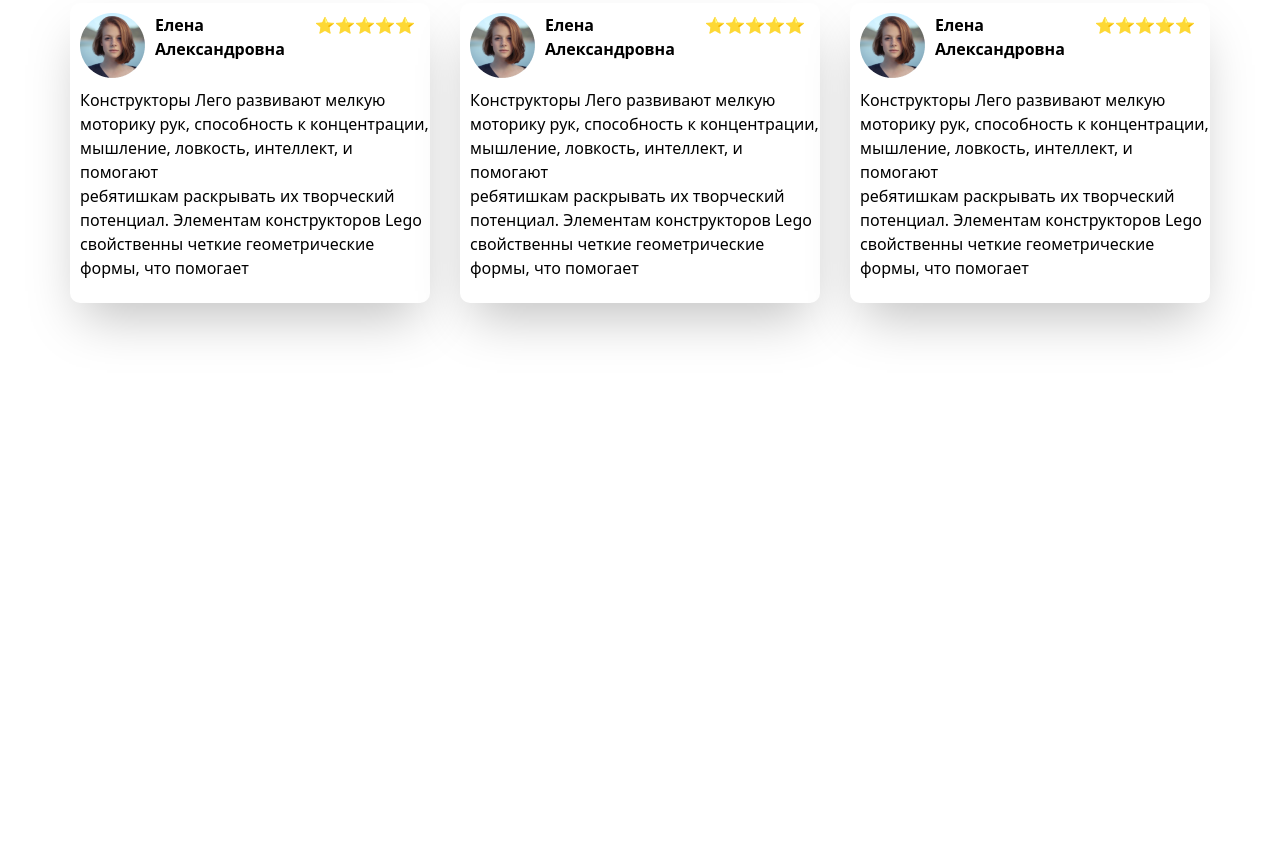
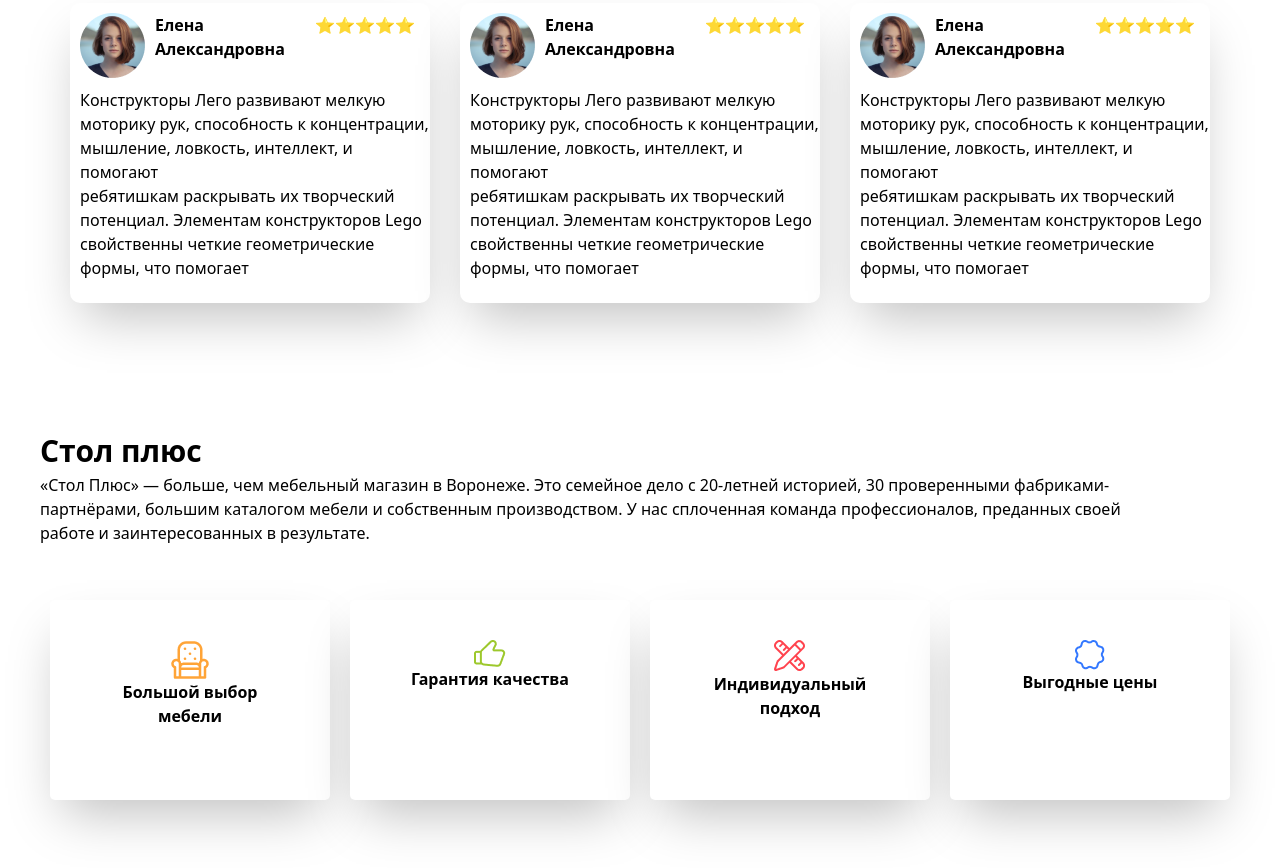
Before and after one commit to DBilol228/Week3Day1, a website: page index.html in a window 1280 px wide. Shown: the part 3062-3930 px from the top of the page. Before the commit the page ends 3480 px from the top, so only its background shows below. Drawn offline with Linux system fonts and the light colour scheme.

Commit message:
section 5

```diff
--- a/index.html
+++ b/index.html
@@ -390,5 +390,57 @@
             </div>
         </div>
     </div>
+
+    <div class="hidden lg:block max-w-[1200px] m-auto">
+        <div class="w-[100%] h-[440px] mt-[10px]">
+            <p class="text-[black] text-[30px] font-bold">Стол плюс</p>
+            <p class="text-[black]">«Стол Плюс» — больше, чем мебельный магазин в Воронеже. Это семейное дело с 20-летней историей, 30 проверенными фабриками-<br>партнёрами, большим каталогом мебели и собственным производством. У нас сплоченная команда профессионалов, преданных своей<br>работе и заинтересованных в результате.</p>
+            <div class="flex justify-center items-center text-center gap-[20px] mt-[55px]">
+                <div class="bg-[white] w-[280px] h-[200px] rounded-[5px] shadow-2xl">
+                    <img src="./src/images/fr1.png" class="mx-auto mt-[40px]" alt="aa">
+                    <p class="text-[black] text-[16px] font-bold">Большой выбор<br>мебели</p>
+                </div>
+                <div class="bg-[white] w-[280px] h-[200px] rounded-[5px] shadow-2xl">
+                    <img src="./src/images/fr2.png" class="mx-auto mt-[40px]" alt="aa">
+                    <p class="text-[black] text-[16px] font-bold">Гарантия качества</p>
+                </div>
+                <div class="bg-[white] w-[280px] h-[200px] rounded-[5px] shadow-2xl">
+                    <img src="./src/images/fr3.png" class="mx-auto mt-[40px]" alt="aa">
+                    <p class="text-[black] text-[16px] font-bold">Индивидуальный<br>подход</p>
+                </div>
+                <div class="bg-[white] w-[280px] h-[200px] rounded-[5px] shadow-2xl">
+                    <img src="./src/images/fr4.png" class="mx-auto mt-[40px]" alt="aa">
+                    <p class="text-[black] text-[16px] font-bold">Выгодные цены</p>
+                </div>
+            </div>
+        </div>
+    </div>
+
+    <div class="lg:hidden max-w-[500px] m-auto">
+        <div class="w-[100%] h-[690px] mt-[10px]">
+            <p class="text-[black] text-[30px] font-bold">Стол плюс</p>
+            <p class="text-[black]">«Стол Плюс» — больше, чем мебельный магазин в Воронеже. Это семейное дело с 20-летней историей, 30 проверенными фабриками-<br>партнёрами, большим каталогом мебели и собственным производством. У нас сплоченная команда профессионалов, преданных своей<br>работе и заинтересованных в результате.</p>
+            <div class="flex justify-center items-center text-center gap-[15px] mt-[55px]">
+                <div class="bg-[white] w-[150px] h-[150px] rounded-[5px] shadow-2xl">
+                    <img src="./src/images/fr1.png" class="mx-auto mt-[40px]" alt="aa">
+                    <p class="text-[black] text-[16px] font-bold">Большой выбор<br>мебели</p>
+                </div>
+                <div class="bg-[white] w-[150px] h-[150px] rounded-[5px] shadow-2xl">
+                    <img src="./src/images/fr2.png" class="mx-auto mt-[40px]" alt="aa">
+                    <p class="text-[black] text-[16px] font-bold">Гарантия<br>качества</p>
+                </div>
+            </div>
+            <div class="flex justify-center items-center text-center gap-[15px] mt-[15px]">
+                <div class="bg-[white] w-[150px] h-[150px] rounded-[5px] shadow-2xl">
+                    <img src="./src/images/fr3.png" class="mx-auto mt-[40px]" alt="aa">
+                    <p class="text-[black] text-[16px] font-bold">Индивидуальный<br>подход</p>
+                </div>
+                <div class="bg-[white] w-[150px] h-[150px] rounded-[5px] shadow-2xl">
+                    <img src="./src/images/fr4.png" class="mx-auto mt-[40px]" alt="aa">
+                    <p class="text-[black] text-[16px] font-bold">Выгодные<br>цены</p>
+                </div>
+            </div>
+        </div>
+    </div>
 </body>
 </html>
```
Also changed, not shown: src/images/fr1.png (added), src/images/fr2.png (added), src/images/fr3.png (added), src/images/fr4.png (added), src/output.css.
